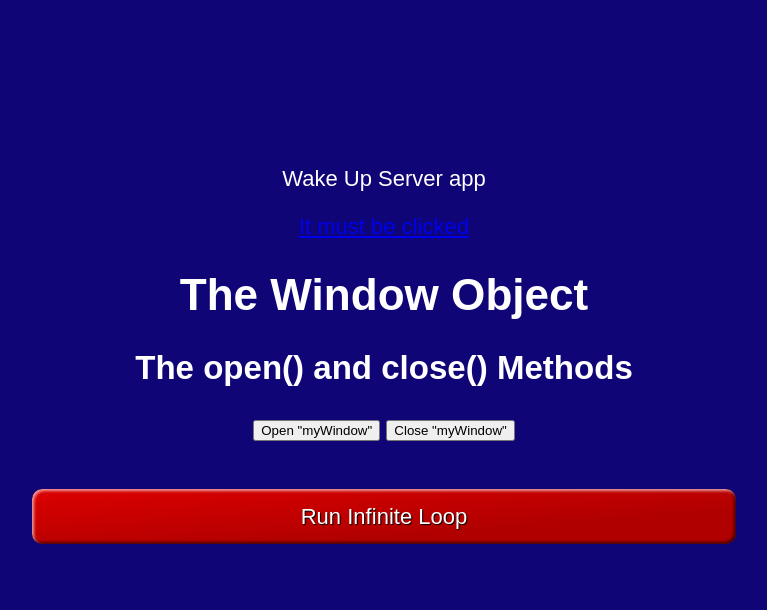
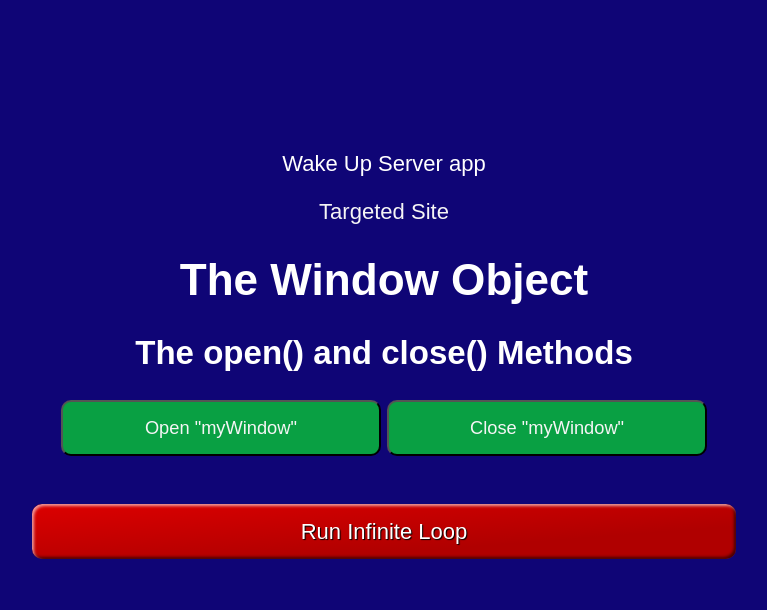
Before and after one commit to Hacking-NASSA-with-HTML/keep-alive-server, a plain HTML site: page index.html in a window 1280 px wide. Shown: the whole page, without its empty margins (256-1023 px from the left). Drawn offline with Linux system fonts and the light colour scheme.

Commit message:
feat: add styling

```diff
--- a/assets/js/myScript.js
+++ b/assets/js/myScript.js
@@ -7,13 +7,13 @@ function mainPageContent() {
                     Wake Up Server app
                 </p>
                 <p class="paragraph">
-                    <a id="myAnchor" class="link" title="do not sleep, lazy az" href="https://nikky-pedia-r.netlify.app/home/">It must be clicked</a>
+                    <a id="myAnchor" class="link" title="do not sleep, lazy az" href="https://nikky-pedia-r.netlify.app/home/">Targeted Site</a>
                 </p>
                 <h1>The Window Object</h1>
                 <h2>The open() and close() Methods</h2>
 
-                <button id="open" onclick="openWin()">Open "myWindow"</button>
-                <button id="close" onclick="closeWin()">Close "myWindow"</button>
+                <button id="open" onclick="openWin()" class="button">Open "myWindow"</button>
+                <button id="close" onclick="closeWin()" class="button">Close "myWindow"</button>
                 <div><button id="infiniteRun" class="styled"></button></div>
             </div>
         `
--- a/assets/style.css
+++ b/assets/style.css
@@ -9,6 +9,40 @@
     text-align: center;
     font-size: calc(13px + (25 - 13) * ((100vw - 300px) / (1600 - 300)));
     font-family: sans-serif;
+}
+
+.link {
+    color: whitesmoke;
+    text-decoration: none;
+    font-size: calc(13px + (25 - 13) * ((100vw - 300px) / (1600 - 300)));
+    transition: .3s ease;
+}
+
+.link:hover {
+    color: #fff;
+    /* transform: scale(1.1); */
+    font-size: calc(20px + (25 - 20) * ((100vw - 300px) / (1600 - 300)));
+}
+
+.button {
+    width: 25vw;
+    padding: 15px;
+    border-radius: 10px;
+    background-color: #09a043;
+    color: whitesmoke;
+    font-size: calc(13px + (20 - 13) * ((100vw - 300px) / (1600 - 300)));
+    cursor: pointer;
+    transition: .3s ease;
+}
+
+.button:hover {
+    background-color: #26bd15;
+    color: #fff;
+}
+
+.button:active {
+    box-shadow: inset -2px -2px 3px rgba(255, 255, 255, .6),
+        inset 2px 2px 3px rgba(0, 0, 0, .6);
 }
 
 .styled {
```
